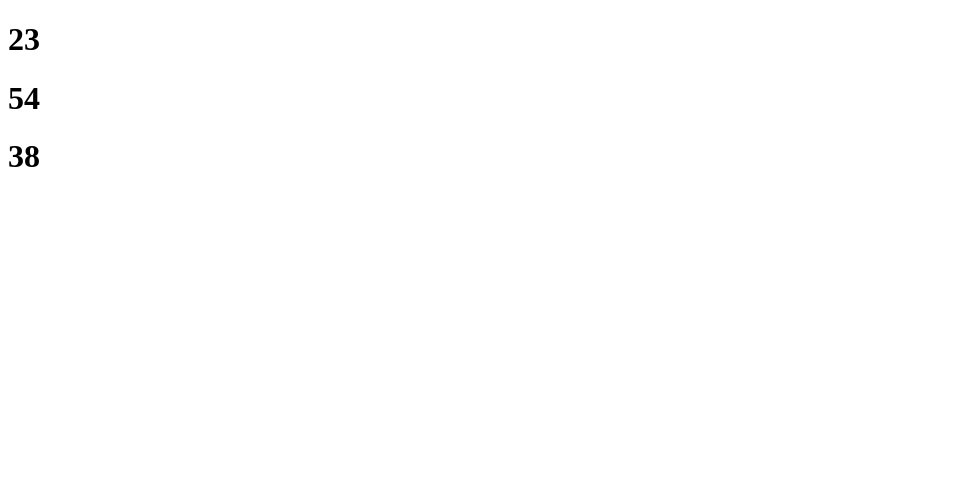
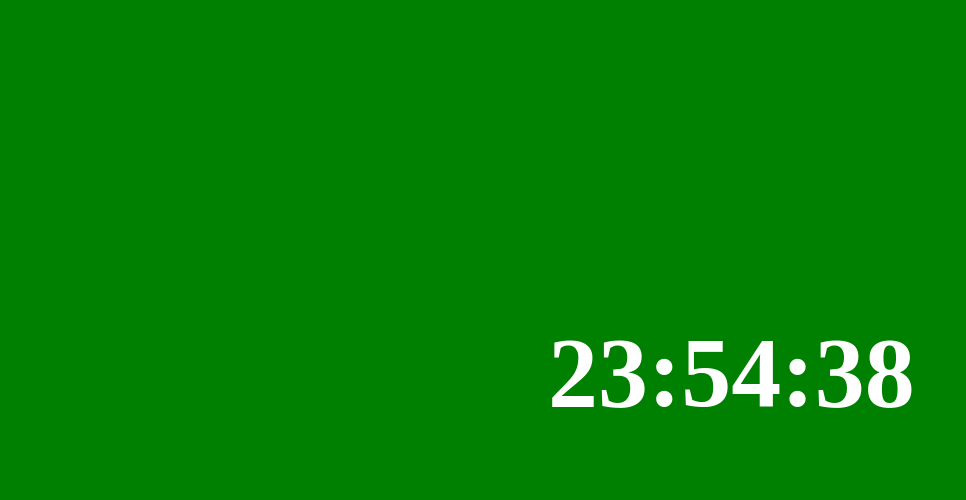
Before and after one commit to AirForcePierce/jClock, a plain HTML site: page index.html in a window 1280 px wide. Shown: the whole page, without its empty margins (0-966 px from the left). Drawn offline with Linux system fonts and the light colour scheme.

Commit message:
Added position and increased font size

```diff
--- a/index.html
+++ b/index.html
@@ -5,9 +5,10 @@
   <link rel="stylesheet" type="text/css" href="css/main.css">
 </head>
 <body>
+<div class="container">
 
 <h1 id="hours"></h1><h1 id="minutes"></h1><h1 id="seconds"></h1>
-
+</div>
 
 
 
--- a/scss/main.scss
+++ b/scss/main.scss
@@ -0,0 +1,33 @@
+body {
+  background-color: green;
+}
+
+h1 {
+  display: inline-block;
+}
+div {
+  padding-top: 240px;
+  padding-left: 540px;
+
+}
+
+#hours {
+  color: white;
+  font-size: 100px;
+}
+
+#minutes {
+  color: white;
+  font-size: 100px;
+  &:before{
+    content: ":";
+  }
+}
+
+#seconds {
+  color: white;
+  font-size: 100px;
+  &:before{
+    content: ":";
+  }
+}
```
Also changed, not shown: css/main.css.
